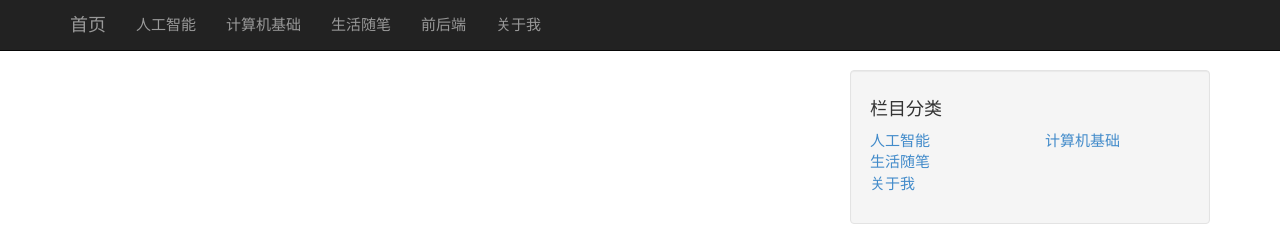
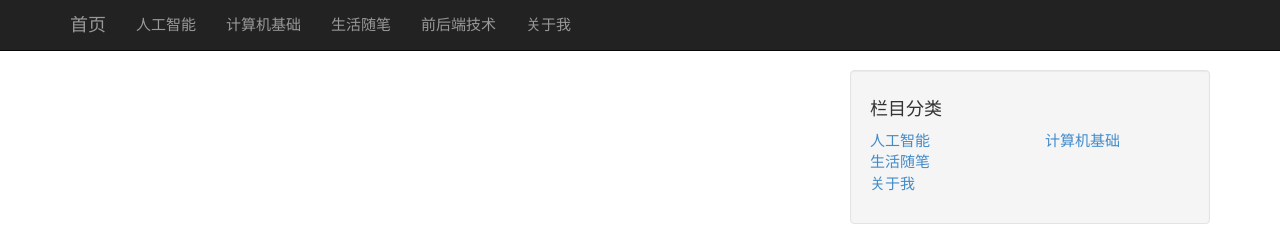
Before and after one commit to liwenju0/liwenju0.github.io, a Jekyll site: the page built from posts/frontback.md, in a window 1280 px wide. Shown: the top 225 px of the page. Built offline with Jekyll 4.4.1, drawn with Linux system fonts in a browser that asks for light colours.

Commit message:
修改前后端技术

```diff
--- a/_config.yml
+++ b/_config.yml
@@ -13,7 +13,7 @@ all_categories: [
 ["ai", "人工智能","/posts/ai.html"],
 ["basis", "计算机基础","/posts/basis.html"],
 ["essay", "生活随笔","/posts/essay.html"],
-["frontback", "前后端","/posts/frontback.html"],
+["frontback", "前后端技术","/posts/frontback.html"],
 ["about", "关于我","/about.html"]
 ]
 
--- a/posts/frontback.md
+++ b/posts/frontback.md
@@ -1,4 +1,4 @@
 ---
 layout: category
-category: 前后端
+category: 前后端技术
 ---
```
